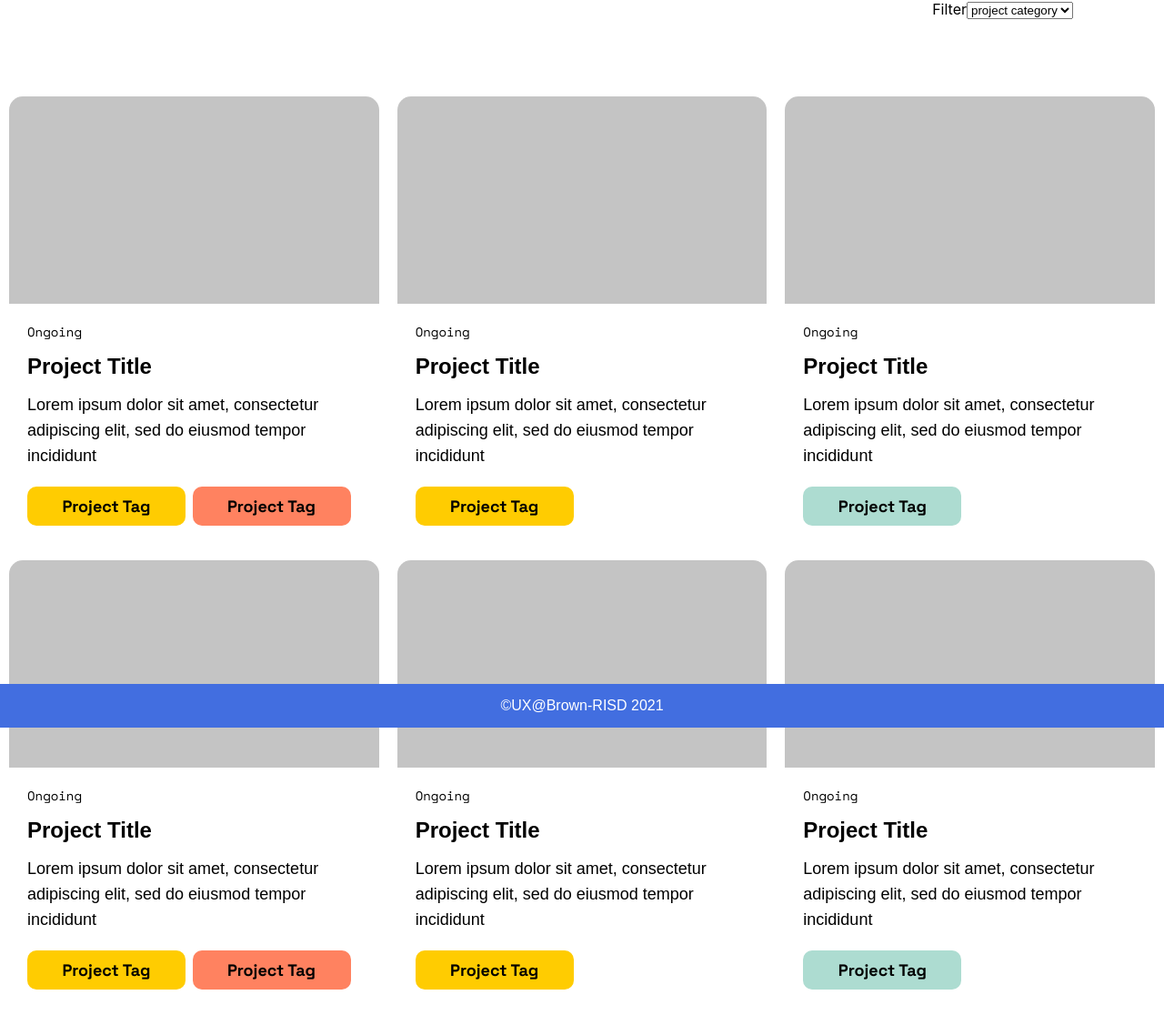
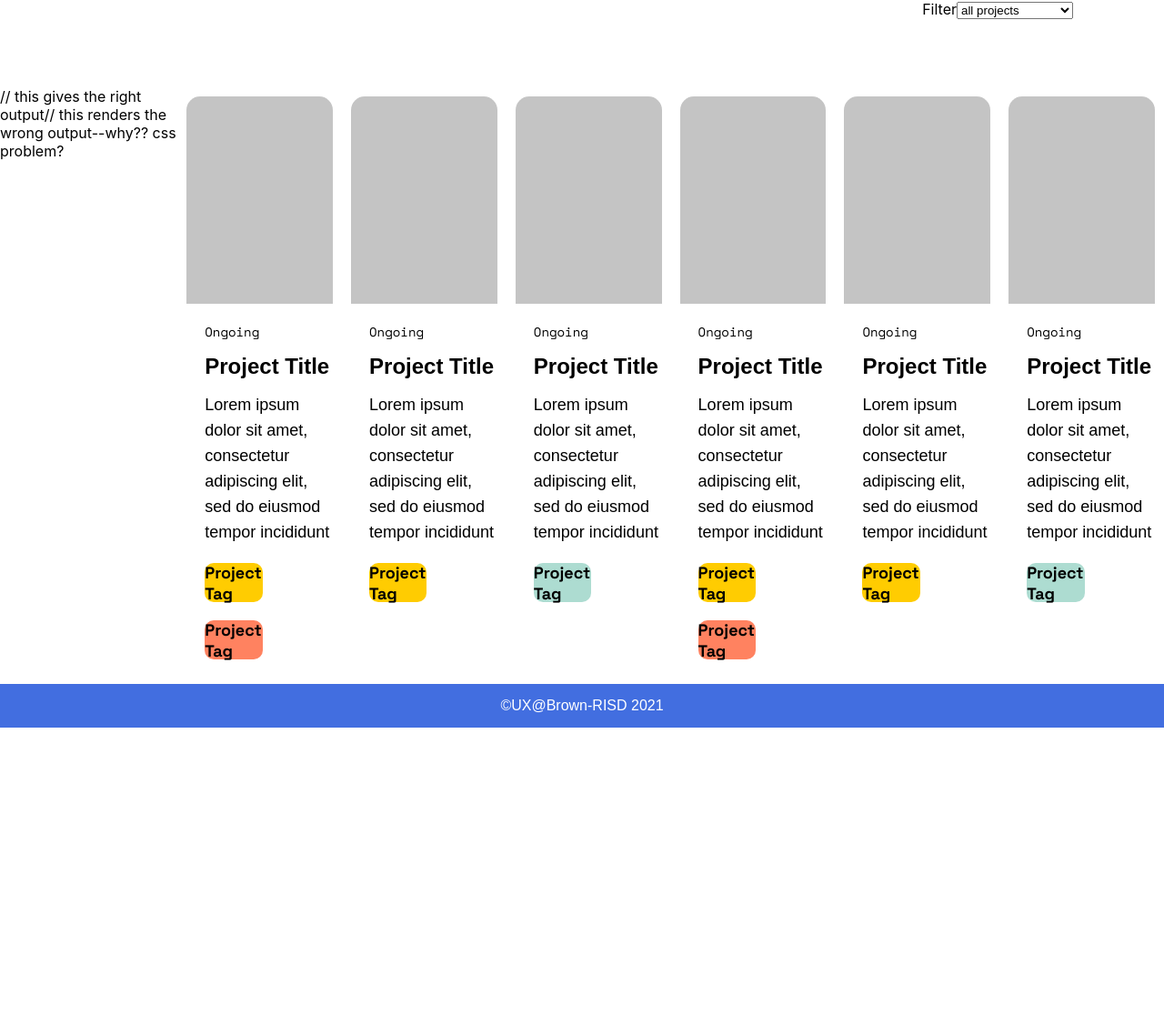
Before and after one commit to fullstackatbrown/project-ux-brown-website, a React (Create React App) app in the folder website/: page /projects in a window 1280 px wide. Shown: the whole page at 91% size. After the commit the page ends 800 px from the top, so only its background shows below. Built offline with nearby package versions, Linux system fonts and the light colour scheme; a web font is replaced by a local one.

Commit message:
more filter work

```diff
--- a/website/src/board.js
+++ b/website/src/board.js
@@ -6,95 +6,8 @@ import Tile from './tile.js'
 class Board extends React.Component {
   constructor(props) {
     super(props);
-    this.state = {
-      total_categories: ['category 1', 'category 2', 'category 3', 'category 4'],
-      // selected_categories: [],
-      total_board: [
-        {
-          title: 'Project Title',
-          description: 'Lorem ipsum dolor sit amet, consectetur adipiscing elit, sed do eiusmod tempor incididunt',
-          status: 'Ongoing',
-          categories: [
-              {
-                cssName: 'category-1',
-                displayName: 'Project Tag'
-              },
-              {
-                cssName: 'category-2',
-                displayName: 'Project Tag'
-              }
-            ]
-        },
-
-        {
-          title: 'Project Title',
-          description: 'Lorem ipsum dolor sit amet, consectetur adipiscing elit, sed do eiusmod tempor incididunt',
-          status: 'Ongoing',
-          categories: [
-            {
-              cssName: 'category-1',
-              displayName: 'Project Tag'
-            }
-          ]
-
-        },
-
-        {
-          title: 'Project Title',
-          description: 'Lorem ipsum dolor sit amet, consectetur adipiscing elit, sed do eiusmod tempor incididunt',
-          status: 'Ongoing',
-          categories: [
-              {
-                cssName: 'category-0',
-                displayName: 'Project Tag'
-              }
-            ]
-        },
-
-        {
-          title: 'Project Title',
-          description: 'Lorem ipsum dolor sit amet, consectetur adipiscing elit, sed do eiusmod tempor incididunt',
-          status: 'Ongoing',
-          categories: [
-              {
-                cssName: 'category-1',
-                displayName: 'Project Tag'
-              },
-              {
-                cssName: 'category-2',
-                displayName: 'Project Tag'
-              }
-            ]
-
-        },
-
-        {
-          title: 'Project Title',
-          description: 'Lorem ipsum dolor sit amet, consectetur adipiscing elit, sed do eiusmod tempor incididunt',
-          status: 'Ongoing',
-          categories: [
-            {
-              cssName: 'category-1',
-              displayName: 'Project Tag'
-            }
-          ]
-
-        },
-
-        {
-          title: 'Project Title',
-          description: 'Lorem ipsum dolor sit amet, consectetur adipiscing elit, sed do eiusmod tempor incididunt',
-          status: 'Ongoing',
-          categories: [
-              {
-                cssName: 'category-0',
-                displayName: 'Project Tag'
-              }
-            ]
-        }
-      ],
-      // TODO: find out how to set filtered_board equal to total_board so this doesn't have to be here twice
-      filtered_board: [
+    this.total_categories = ['all-categories', 'category-0', 'category-1', 'category-2', 'category-3'];
+    this.total_board = [
       {
         title: 'Project Title',
         description: 'Lorem ipsum dolor sit amet, consectetur adipiscing elit, sed do eiusmod tempor incididunt',
@@ -178,12 +91,42 @@ class Board extends React.Component {
           ]
       }
     ]
+    this.state = {
+      filtered_board: this.total_board
     };
+
+    this.filtered_options = this.filterBoard();
+
+    this.handleChange = this.handleChange.bind(this);
+    this.filterBoard = this.filterBoard.bind(this);
   }
 
-  filterBoard(clicked) {
-    this.setState({filtered_board: this.state.total_board.filter((tile) =>
-      tile.categories.map((category) => category.cssName.includes(clicked)))})
+  filterBoard() {
+
+    const filtered = [];
+
+    for (let cat of this.total_categories) {
+      filtered[cat] = this.filterBoardHelper(cat);
+    }
+
+    return filtered;
+    }
+
+  filterBoardHelper(cat) {
+
+    var filtered = this.total_board;
+
+    if (cat !== 'all-categories') {
+      filtered = this.total_board.filter(tile =>
+        (tile.categories.filter(category =>
+          category.cssName.includes(cat))).length > 0)
+    }
+    return filtered;
+  }
+
+  handleChange(event) {
+    var choice = event.target.value;
+    this.setState({filtered_board: this.filtered_options[choice]})
   }
 
   renderTile(tile) {
@@ -197,35 +140,30 @@ class Board extends React.Component {
     );
   }
 
+  render() {
 
-  render() {
-      // board has categories variable which filter changes,
-      // and then upon a change add a new state (filtered_board and selected category),
-      // pass selected category to filter
-
-      // TODO: make board row rendering dynamic, not dependent on length 6--map this.renderTile onto this.state.filtered_board, somehow make it group by 3s.. for loop?
       return (
         <div class='board'>
           <div class='filter-container'>
             <form>
               <label for="filter">Filter</label>
-              <select name="filter" id="filter">
-                <option value="category-1" onClick={() => this.filterBoard('category-1')}>project category</option>
-                <option value="category-2" onClick={() => this.filterBoard('category-2')}>project category</option>
-                <option value="category-3" onClick={() => this.filterBoard('category-3')}>project category</option>
-                <option value="category-4" onClick={() => this.filterBoard('category-4')}>project category</option>
+              <select name="filter" id="filter" onChange={this.handleChange}>
+                <option value="all-categories">all projects</option>
+                <option value="category-0">project category 0</option>
+                <option value="category-1">project category 1</option>
+                <option value="category-2">project category 2</option>
+                <option value="category-3">project category 3</option>
               </select>
             </form>
           </div>
+
           <div class='board-row'>
-            {this.renderTile(this.state.filtered_board[0])}
-            {this.renderTile(this.state.filtered_board[1])}
-            {this.renderTile(this.state.filtered_board[2])}
+            // this gives the right output
+            {console.log(this.state.filtered_board)}
+            // this renders the wrong output--why?? css problem?
+            {this.state.filtered_board.map(tile => this.renderTile(tile))}
           </div>
           <div class='board-row'>
-            {this.renderTile(this.state.filtered_board[3])}
-            {this.renderTile(this.state.filtered_board[4])}
-            {this.renderTile(this.state.filtered_board[5])}
           </div>
         </div>
       );
--- a/website/src/tile.js
+++ b/website/src/tile.js
@@ -1,9 +1,6 @@
 import React from 'react';
 import './App.css';
 import './tile.css'
-import Board from './board.js'
-import Header from './header.js';
-import Footer from './footer.js';
 
 
 class Tile extends React.Component {
```
Also changed, not shown: website/src/board.css (+0 -35 lines). Lines whose indentation alone changed are shown as unchanged.
